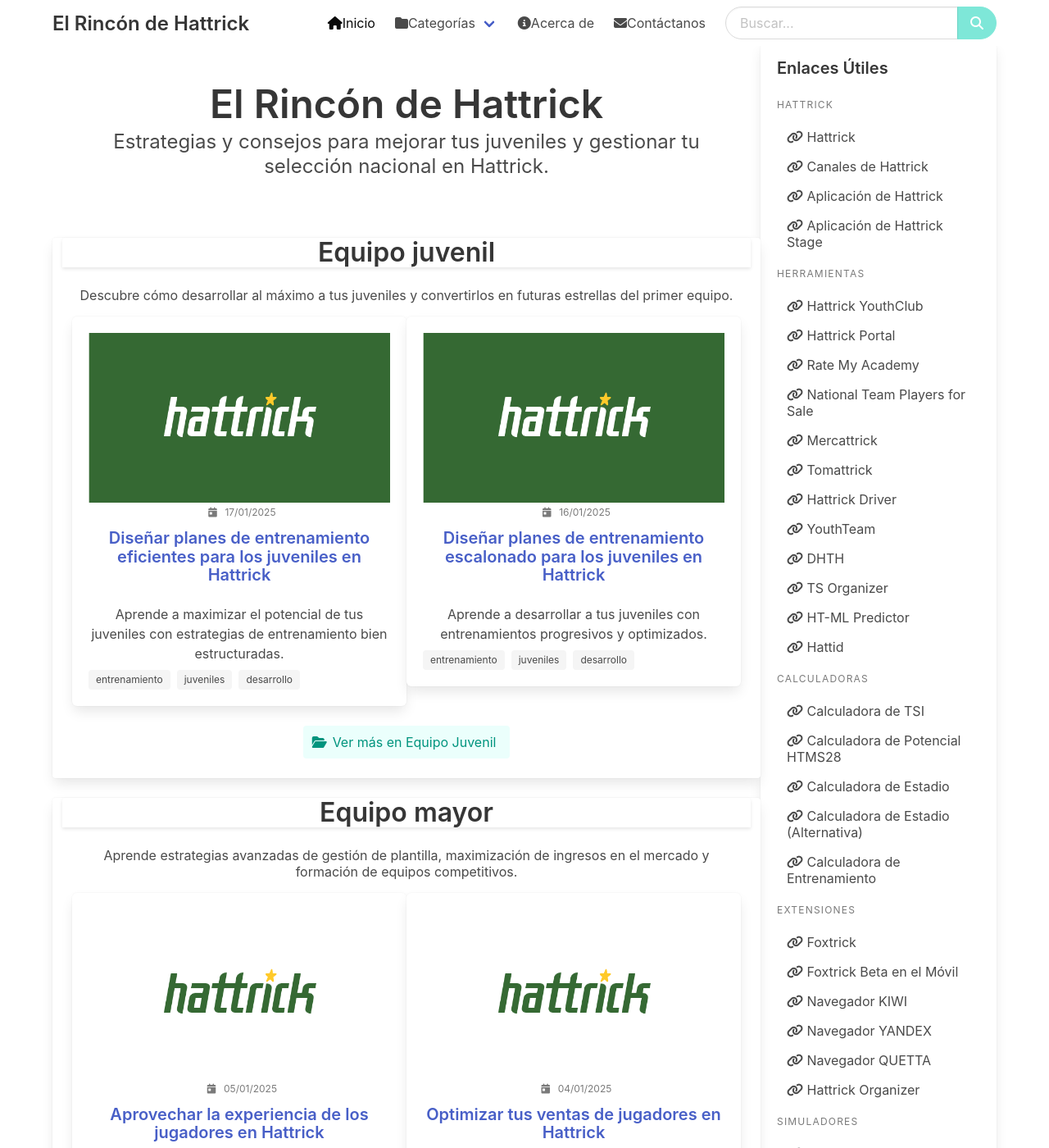
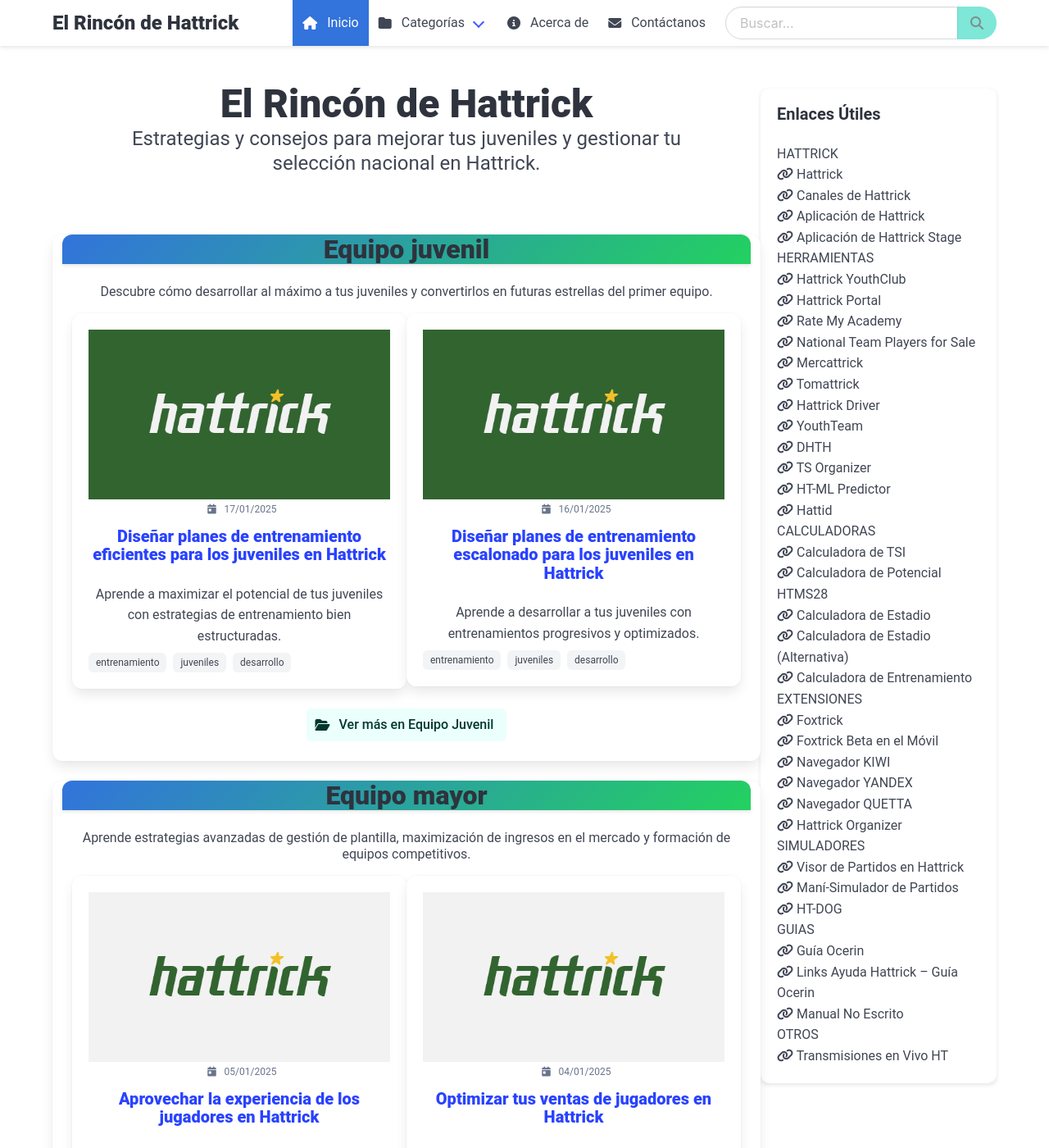
Before and after one commit to RinconHattrick/rinconhattrick.github.io, a Jekyll site: the page built from index.html, in a window 1280 px wide and 1400 px high. Shown: the whole window at 82% size. Built offline with Jekyll 4.4.1, drawn with Linux system fonts in a browser that asks for light colours.

Commit message:
Add files via upload

```diff
--- a/_includes/header.html
+++ b/_includes/header.html
@@ -14,8 +14,7 @@
 
     <div id="navbarMenu" class="navbar-menu">
       <div class="navbar-end">
-        <a class="navbar-item {% if page.url == '/' %}is-active{% endif %}" href="{{ '/' | relative_url }}"
-          aria-label="Ir a la página principal">
+        <a class="navbar-item {% if page.url == '/' %}is-active{% endif %}" href="{{ '/' | relative_url }}" aria-label="Ir a la página principal">
           <i class="fas fa-home" aria-hidden="true"></i> <span>Inicio</span>
         </a>
 
@@ -24,27 +23,22 @@
             <i class="fas fa-folder" aria-hidden="true"></i> <span>Categorías</span>
           </a>
           <div class="navbar-dropdown" id="category-menu">
-            {% assign category_pages = site.pages | where: "layout", "category" %}
-            {% if category_pages.size > 0 %}
-              {% for category_page in category_pages %}
-                <a class="navbar-item {% if page.url == category_page.url %}is-active{% endif %}"
-                  href="{{ category_page.url | relative_url }}">
-                  <i class="fas {{ category_page.icon }}" aria-hidden="true"></i> <span>{{ category_page.title }}</span>
-                </a>
-              {% endfor %}
-            {% else %}
-              <a class="navbar-item">No hay categorías disponibles</a>
+            {% assign category_pages = site.pages | where: "layout", "category" %} {% if category_pages.size > 0 %} {% for category_page in
+            category_pages %}
+            <a class="navbar-item {% if page.url == category_page.url %}is-active{% endif %}" href="{{ category_page.url | relative_url }}">
+              <i class="fas {{ category_page.icon }}" aria-hidden="true"></i> <span>{{ category_page.title }}</span>
+            </a>
+            {% endfor %} {% else %}
+            <a class="navbar-item">No hay categorías disponibles</a>
             {% endif %}
           </div>
         </div>
 
-        <a class="navbar-item {% if page.url contains '/acerca-de/' %}is-active{% endif %}"
-          href="{{ '/acerca-de/' | relative_url }}">
+        <a class="navbar-item {% if page.url contains '/acerca-de/' %}is-active{% endif %}" href="{{ '/acerca-de/' | relative_url }}">
           <i class="fas fa-info-circle" aria-hidden="true"></i> <span>Acerca de</span>
         </a>
 
-        <a class="navbar-item {% if page.url contains '/contacto/' %}is-active{% endif %}"
-          href="{{ '/contacto/' | relative_url }}">
+        <a class="navbar-item {% if page.url contains '/contacto/' %}is-active{% endif %}" href="{{ '/contacto/' | relative_url }}">
           <i class="fas fa-envelope" aria-hidden="true"></i> <span>Contáctanos</span>
         </a>
 
@@ -52,18 +46,24 @@
           <form action="{{ '/search/' | relative_url }}" method="get" role="search">
             <div class="field has-addons">
               <div class="control">
-                <input id="searchInput" class="input is-rounded" type="search" name="q" placeholder="Buscar..."
-                  aria-label="Buscar artículos" required>
+                <input
+                  id="searchInput"
+                  class="input is-rounded has-icons-left"
+                  type="search"
+                  name="q"
+                  placeholder="Buscar..."
+                  aria-label="Buscar artículos"
+                  required
+                />
               </div>
               <div class="control">
                 <button id="searchButton" type="submit" class="button is-primary is-rounded" disabled>
-                  <span class="icon"><i class="fas fa-search"></i></span>
+                  <span class="icon is-left"><i class="fas fa-search"></i></span>
                 </button>
               </div>
             </div>
           </form>
         </div>
-
       </div>
     </div>
   </div>
--- a/_layouts/default.html
+++ b/_layouts/default.html
@@ -4,76 +4,40 @@
     <meta charset="UTF-8" />
     <meta name="viewport" content="width=device-width, initial-scale=1, viewport-fit=cover" />
     <meta name="robots" content="index, follow" />
-
     <!-- Theme Color -->
-    <meta name="theme-color" content="#00d1b2" media="(prefers-color-scheme: light)" />
+    <meta name="theme-color" content="#485fc7" media="(prefers-color-scheme: light)" />
     <meta name="theme-color" content="#181825" media="(prefers-color-scheme: dark)" />
     <meta name="color-scheme" content="light dark" />
-
     {% seo %}
-
-    <!-- Favicon -->
+    <!-- Icono -->
     <link rel="icon" href="{{ '/assets/img/favicon.ico' | relative_url }}" sizes="any" />
-
-    <!-- Preconexión -->
+    <!-- Preconexión  -->
     <link rel="preconnect" href="https://cdn.jsdelivr.net" crossorigin />
-
-    <!-- Preload de recursos críticos -->
-    <link rel="preload" href="{{ '/assets/main.css' | relative_url }}" as="style" />
-    <link rel="preload" href="{{ '/assets/js/script.js' | relative_url }}" as="script" />
-
+    <link rel="preconnect" href="https://cdnjs.cloudflare.com" crossorigin />
     <!-- Bulma -->
-    <link rel="stylesheet" href="https://cdn.jsdelivr.net/npm/bulma@0.9.4/css/bulma.min.css" />
-
-    <!-- Font Awesome (solo un archivo en lugar de varios) -->
+    <link rel="stylesheet" href="https://cdn.jsdelivr.net/npm/bulma@1.0.2/css/bulma.min.css" />
+    <!-- Font Awesome -->
     <link rel="stylesheet" href="https://cdnjs.cloudflare.com/ajax/libs/font-awesome/6.5.1/css/all.min.css" />
-
     <!-- Estilos personalizados -->
-    <link rel="stylesheet" href="{{ '/assets/main.css?v=2.0.0' | relative_url }}" />
+    <link rel="stylesheet" href="{{ '/assets/main.css?v=1.0.4' | relative_url }}" />
   </head>
 
   <body class="has-navbar-fixed-top">
     {% include header.html %}
-
     <div class="container">
       <div class="columns is-gapless">
-        <main class="column is-full-touch is-three-quarters-desktop" aria-label="Contenido principal">
-          {{ content }}
-        </main>
+        <main class="column is-full-touch is-three-quarters-desktop" aria-label="Contenido principal">{{ content }}</main>
         {% if page.layout != "no-sidebar" %}
-          <section class="column is-hidden-touch is-one-quarter-desktop">
-            {% include aside.html %}
-          </section>
+        <section class="column is-hidden-touch is-one-quarter-desktop">{% include aside.html %}</section>
         {% endif %}
       </div>
     </div>
-
     {% include footer.html %}
-
-    <!-- Botón de subir -->
-    <button class="scroll-to-top-btn" id="scrollToTopBtn" title="Subir" aria-label="Subir al inicio">
+    <button class="button is-rounded is-small scroll-to-top-btn" id="scrollToTopBtn" title="Subir" aria-label="Subir al inicio">
       <i class="fas fa-arrow-up" aria-hidden="true"></i>
     </button>
 
-    <script>
-      document.addEventListener("DOMContentLoaded", () => {
-        document.querySelectorAll(".image img").forEach((img) => {
-          const handleLoad = () => img.parentElement.classList.add("is-loaded");
-          const handleError = () => {
-            img.classList.add("has-error");
-            img.src = "/assets/img/RinconHattrick.jpg";
-            img.alt = "Imagen de respaldo";
-          };
-
-          img.addEventListener("load", handleLoad);
-          img.addEventListener("error", handleError);
-
-          if (img.complete) handleLoad();
-        });
-      });
-    </script>
-
     <!-- Scripts -->
-    <script src="{{ '/assets/js/script.js?v=2.0.0' | relative_url }}" defer></script>
+    <script src="{{ '/assets/js/script.js?v=1.0.4' | relative_url }}" defer></script>
   </body>
 </html>
--- a/_layouts/post.html
+++ b/_layouts/post.html
@@ -23,7 +23,7 @@ layout: default
     {% if page.image %}
     <div class="columns is-gapless is-centered">
       <div class="column is-10">
-        <figure class="image is-16by9 featured-image">
+        <figure class="image is-16by9 box has-shadow">
           <img src="{{ page.image | relative_url }}" alt="Imagen del artículo" loading="lazy" />
         </figure>
       </div>
--- a/about.html
+++ b/about.html
@@ -18,9 +18,6 @@ permalink: /acerca-de/
     <section class="section">
       <div class="container">
         <div class="box has-text-centered">
-          <figure class="image is-1by1 is-inline-block pb-3">
-            <img src="/assets/img/elPatronHT.jpeg" alt="Perfil en Hattrick" />
-          </figure>
           <h2 class="title is-4 pt-6">Sobre el Autor</h2>
           <p class="is-size-5">
             ¡Hola! Soy <strong>elPatronHT</strong>, un apasionado de Hattrick y la gestión de equipos de fútbol. A lo largo de los años, he adquirido
--- a/assets/js/script.js
+++ b/assets/js/script.js
@@ -9,7 +9,7 @@ document.addEventListener("DOMContentLoaded", () => {
   const searchInput = document.getElementById("searchInput");
   const searchButton = document.getElementById("searchButton");
 
-  /** Función para alternar clases con un estado opcional */
+  /** Alterna clases con un estado opcional */
   const toggleClass = (element, className, state) => {
     if (element) element.classList.toggle(className, state);
   };
@@ -19,12 +19,90 @@ document.addEventListener("DOMContentLoaded", () => {
     if (element) element.setAttribute("aria-expanded", state);
   };
 
-  // === Validación de Búsqueda (mínimo 3 caracteres) ===
+  /** Valida si la búsqueda es válida */
+  const validateSearch = () => {
+    const isValid = searchInput.value.trim().length >= 3;
+    searchButton.disabled = !isValid;
+  };
+
+  /** Muestra u oculta el botón "Scroll to Top" */
+  let isVisible = false;
+  const updateScrollButton = () => {
+    requestAnimationFrame(() => {
+      const shouldShow = window.scrollY > 200;
+      if (shouldShow !== isVisible) {
+        toggleClass(scrollToTopBtn, "show", shouldShow);
+        isVisible = shouldShow;
+      }
+    });
+  };
+
+  /** Ajusta la posición del navbar según el tamaño de pantalla */
+  const updateNavbarPosition = () => {
+    const isMobile = window.matchMedia("(max-width: 767px)").matches;
+    toggleClass(nav, "is-fixed-top", !isMobile);
+    toggleClass(nav, "is-fixed-bottom", isMobile);
+    toggleClass(body, "has-navbar-fixed-top", !isMobile);
+    toggleClass(body, "has-navbar-fixed-bottom", isMobile);
+  };
+
+  /** Cierra los menús abiertos cuando se hace clic fuera de ellos */
+  const closeMenusOnClickOutside = (event) => {
+    const { target } = event;
+
+    // Cerrar el menú de navegación
+    if (menu && !menu.contains(target) && burger && !burger.contains(target)) {
+      toggleClass(menu, "is-active", false);
+      toggleClass(burger, "is-active", false);
+      toggleAriaExpanded(burger, false);
+    }
+
+    // Cerrar el menú de categorías
+    if (categoryMenu && !categoryMenu.contains(target) && categoryToggle && !categoryToggle.contains(target)) {
+      toggleClass(categoryMenu, "is-active", false);
+      toggleAriaExpanded(categoryToggle, false);
+    }
+  };
+
+  /** Manejador del menú de navegación */
+  const toggleNavbarMenu = () => {
+    const isActive = menu.classList.toggle("is-active");
+    toggleClass(burger, "is-active", isActive);
+    toggleAriaExpanded(burger, isActive);
+  };
+
+  /** Manejador del menú de categorías en pantallas pequeñas */
+  const toggleCategoryMenu = (event) => {
+    if (window.innerWidth <= 1024) {
+      event.preventDefault();
+      const isActive = categoryMenu.classList.toggle("is-active");
+      toggleAriaExpanded(categoryToggle, isActive);
+    }
+  };
+
+  /** Scroll al top de la página */
+  const scrollToTop = () => {
+    window.scrollTo({ top: 0, behavior: "smooth" });
+  };
+
+  /** Debounce para evitar llamadas constantes en eventos de `resize` */
+  let resizeTimeout;
+  const onResize = () => {
+    clearTimeout(resizeTimeout);
+    resizeTimeout = setTimeout(() => {
+      if (window.innerWidth > 1024) {
+        toggleClass(menu, "is-active", false);
+        toggleClass(burger, "is-active", false);
+        toggleAriaExpanded(burger, false);
+      }
+    }, 200);
+  };
+
+  // === Agregar Listeners ===
+
+  // Validación de búsqueda
   if (searchInput && searchButton) {
-    searchInput.addEventListener("input", () => {
-      searchButton.disabled = searchInput.value.trim().length < 3;
-    });
-
+    searchInput.addEventListener("input", validateSearch);
     searchInput.addEventListener("keydown", (event) => {
       if (event.key === "Enter" && searchInput.value.trim().length < 3) {
         event.preventDefault();
@@ -32,73 +110,18 @@ document.addEventListener("DOMContentLoaded", () => {
     });
   }
 
-  // === Botón "Scroll to Top" ===
+  // Botón "Scroll to Top"
   if (scrollToTopBtn) {
-    let isVisible = false;
-
-    const updateScrollButton = () => {
-      const shouldShow = window.scrollY > 200;
-      if (shouldShow !== isVisible) {
-        toggleClass(scrollToTopBtn, "show", shouldShow);
-        isVisible = shouldShow;
-      }
-    };
-
     window.addEventListener("scroll", updateScrollButton);
-    scrollToTopBtn.addEventListener("click", () => window.scrollTo({ top: 0, behavior: "smooth" }));
+    scrollToTopBtn.addEventListener("click", scrollToTop);
   }
 
-  // === Navbar Responsivo ===
-  const mobileQuery = window.matchMedia("(max-width: 767px)");
-
-  const updateNavbarPosition = () => {
-    const isMobile = mobileQuery.matches;
-    toggleClass(nav, "is-fixed-top", !isMobile);
-    toggleClass(nav, "is-fixed-bottom", isMobile);
-    toggleClass(body, "has-navbar-fixed-top", !isMobile);
-    toggleClass(body, "has-navbar-fixed-bottom", isMobile);
-  };
-
-  mobileQuery.addEventListener("change", updateNavbarPosition);
+  // Navbar responsivo
+  window.addEventListener("resize", onResize);
   updateNavbarPosition();
 
-  // === Manejo de Menús Interactivos ===
-  document.addEventListener("click", (event) => {
-    const target = event.target;
-
-    if (burger && menu && (target === burger || burger.contains(target))) {
-      const isActive = menu.classList.toggle("is-active");
-      toggleClass(burger, "is-active", isActive);
-      toggleAriaExpanded(burger, isActive);
-      return;
-    }
-
-    if (categoryToggle && categoryMenu && (target === categoryToggle || categoryToggle.contains(target))) {
-      if (window.innerWidth <= 1024) {
-        event.preventDefault();
-        const isActive = categoryMenu.classList.toggle("is-active");
-        toggleAriaExpanded(categoryToggle, isActive);
-      }
-      return;
-    }
-
-    if (menu && !menu.contains(target) && burger && !burger.contains(target)) {
-      toggleClass(menu, "is-active", false);
-      toggleClass(burger, "is-active", false);
-      toggleAriaExpanded(burger, false);
-    }
-
-    if (categoryMenu && !categoryMenu.contains(target) && categoryToggle && !categoryToggle.contains(target)) {
-      toggleClass(categoryMenu, "is-active", false);
-      toggleAriaExpanded(categoryToggle, false);
-    }
-  });
-
-  window.addEventListener("resize", () => {
-    if (window.innerWidth > 1024) {
-      toggleClass(menu, "is-active", false);
-      toggleClass(burger, "is-active", false);
-      toggleAriaExpanded(burger, false);
-    }
-  });
+  // Menús interactivos
+  document.addEventListener("click", closeMenusOnClickOutside);
+  if (burger && menu) burger.addEventListener("click", toggleNavbarMenu);
+  if (categoryToggle && categoryMenu) categoryToggle.addEventListener("click", toggleCategoryMenu);
 });
--- a/assets/main.css
+++ b/assets/main.css
@@ -1,88 +1,258 @@
-/* Variables globales - mantener solo las que se usan para personalización */
+/* Variables de colores */
 :root {
   --color-primary: #3273dc;
   --color-secondary: #23d160;
   --color-marks: #ffd166;
+
+  --color-background-light: #ffffff;
+  --color-background-dark: #1a1a2e;
+  --card-background: var(--color-background-light);
+
+  --gradient-primary: linear-gradient(135deg, var(--color-primary), var(--color-secondary));
   --radius: 8px;
+
+  /* Transiciones */
+  --transition-transform: transform 0.3s ease;
+  --transition-opacity: opacity 0.3s ease;
+  --transition-size: max-height 0.3s ease, width 0.3s ease;
+  --transition-colors: background-color 0.3s ease, color 0.3s ease;
+  --transition-shadow: box-shadow 0.3s ease;
+
+  /* Sombras */
   --shadow-md: 0 2px 5px rgba(0, 0, 0, 0.1);
   --shadow-lg: 0 4px 10px rgba(0, 0, 0, 0.2);
-  --transition-default: all 0.3s ease-in-out;
+
+  /* Tema global */
+  --background: var(--color-background-light);
+  --text: #363636;
 }
 
-/* Tema oscuro - simplificado */
+/* Tema oscuro */
 @media (prefers-color-scheme: dark) {
   :root {
-    --background: #1a1a2e;
+    --background: var(--color-background-dark);
     --text: #f1f1f1;
-    --card-bg: #293241;
+    --card-background: #293241;
   }
 }
 
-/* Componentes específicos que no están en Bulma */
-.image {
-  position: relative;
-  overflow: hidden;
+/* Estilos de página */
+body {
+  background-color: var(--background);
+  color: var(--text);
+  font-family: "Roboto", sans-serif;
+  line-height: 1.6;
 }
 
+/* Imagen */
 .image img {
-  transition: transform 0.3s ease;
+  object-fit: cover;
+  transition: var(--transition-transform);
+  width: 100%;
+  height: 100%;
 }
 
 article:hover .image img {
   transform: scale(1.05);
 }
 
-/* Navbar personalizado - solo estilos específicos */
-.navbar-item.has-dropdown .navbar-dropdown {
+.image img.has-error {
+  object-fit: contain;
+  background-color: var(--card-background);
+  padding: 1rem;
+}
+
+.image::before {
+  content: "";
+  position: absolute;
+  inset: 0;
+  background-color: rgba(0, 0, 0, 0.05);
+  transition: var(--transition-opacity);
+  opacity: 1;
+  z-index: 1;
+}
+
+.image.is-loaded::before {
+  opacity: 0;
+}
+
+/* Navbar */
+.navbar {
+  box-shadow: var(--shadow-md);
+}
+
+.navbar-item.is-active {
+  background-color: var(--color-primary);
+  color: var(--background);
+}
+
+.navbar-dropdown {
   max-height: 0;
   opacity: 0;
   overflow: hidden;
-  transition: max-height 0.3s ease, opacity 0.3s ease;
+  transition: var(--transition-size), var(--transition-opacity);
 }
 
-.navbar-item.has-dropdown:hover .navbar-dropdown {
+.navbar-item.has-dropdown.is-hoverable:hover .navbar-dropdown,
+.navbar-item.has-dropdown.is-active .navbar-dropdown {
   max-height: 300px;
   opacity: 1;
 }
 
-/* Scroll to top - funcionalidad no incluida en Bulma */
+/* Tarjeta */
+.card-header {
+  background: var(--gradient-primary);
+  color: white;
+}
+
+.card:hover {
+  box-shadow: var(--shadow-lg);
+}
+
+/* Botón */
+.button {
+  transition: var(--transition-transform), var(--transition-shadow), var(--transition-colors);
+}
+
+.button:hover,
+.button:active {
+  transform: translateY(-1px);
+  box-shadow: var(--shadow-md);
+  will-change: transform;
+}
+
+/* Scrollbar */
+html {
+  scrollbar-color: var(--color-primary) transparent;
+  scrollbar-width: thin;
+}
+
+::-webkit-scrollbar {
+  width: 8px;
+}
+
+::-webkit-scrollbar-thumb {
+  background-color: var(--color-primary);
+  border-radius: var(--radius);
+  border: 2px solid transparent;
+  transition: var(--transition-colors), var(--transition-transform);
+}
+
+/* Animación */
+@keyframes fadeIn {
+  from {
+    opacity: 0;
+    transform: translateY(5px);
+  }
+  to {
+    opacity: 1;
+    transform: translateY(0);
+  }
+}
+
+.fade-in {
+  animation: fadeIn 0.3s ease-out forwards;
+  will-change: opacity, transform;
+}
+
+/* Media Queries */
+@media (min-width: 1024px) {
+  main,
+  .sticky-sidebar {
+    margin-top: 3.5rem;
+  }
+}
+
+@media (min-width: 769px) and (max-width: 1023px) {
+  main,
+  .sticky-sidebar {
+    margin-top: 2rem;
+  }
+}
+
+@media (max-width: 768px) {
+  main,
+  .sticky-sidebar {
+    margin-top: 0;
+  }
+
+  .scroll-to-top-btn {
+    right: 20px;
+    bottom: 80px;
+  }
+}
+
+/* Buscador */
+.search-results-list li {
+  border-bottom: 1px solid var(--text);
+  padding-bottom: 10px;
+  margin-bottom: 10px;
+  transition: var(--transition-colors);
+}
+
+.search-results-list li:last-child {
+  margin-bottom: 0;
+  border-bottom: none;
+}
+
+#search-feedback:not(.is-hidden) {
+  display: block;
+}
+
+mark {
+  background-color: var(--color-marks);
+  color: #222;
+}
+
+.notification.is-warning {
+  background-color: rgba(255, 221, 87, 0.2);
+  border: 1px solid var(--color-marks);
+  transition: var(--transition-colors);
+}
+
+.notification.is-warning .icon {
+  color: var(--color-marks);
+  font-size: 1.2rem;
+}
+
+/* Accesibilidad */
+:focus-visible {
+  outline: 2px solid var(--color-secondary);
+  outline-offset: 2px;
+}
+
+/* Sticky Sidebar */
+.sticky-sidebar {
+  max-width: 300px;
+  min-height: 250px;
+  max-height: calc(100vh - 6rem);
+  overflow-y: auto;
+  background-color: var(--card-background);
+  box-shadow: var(--shadow-md);
+  border-radius: var(--radius);
+  transition: var(--transition-shadow), var(--transition-colors);
+}
+
+.menu-list a {
+  border-radius: var(--radius);
+  transition: var(--transition-colors);
+}
+
+.menu-list a:hover {
+  background-color: var(--color-primary);
+  color: var(--background);
+}
+
+/* Scroll to Top Button */
 .scroll-to-top-btn {
   position: fixed;
-  bottom: 3.5rem;
+  bottom: 1rem;
   right: 1rem;
+  opacity: 0;
   background-color: var(--color-primary);
-  color: white;
-  border-radius: 50%;
-  width: 30px;
-  height: 30px;
-  display: flex;
-  align-items: center;
-  justify-content: center;
-  opacity: 0;
-  transition: var(--transition-default);
-  box-shadow: var(--shadow-md);
-}
-
-.scroll-to-top-btn:hover {
-  transform: scale(1.1);
+  transition: var(--transition-opacity), var(--transition-transform);
 }
 
 .scroll-to-top-btn.show {
   opacity: 1;
 }
-
-/* Búsqueda - estilos específicos */
-mark {
-  background-color: var(--color-marks);
-  color: #222;
-  padding: 2px 4px;
-  border-radius: 3px;
-}
-
-/* Accesibilidad - mantener solo lo esencial */
-.menu-list a:focus-visible,
-.button:focus-visible,
-.navbar-item:focus-visible {
-  outline: 2px solid var(--color-secondary);
-  outline-offset: 2px;
-}
```
